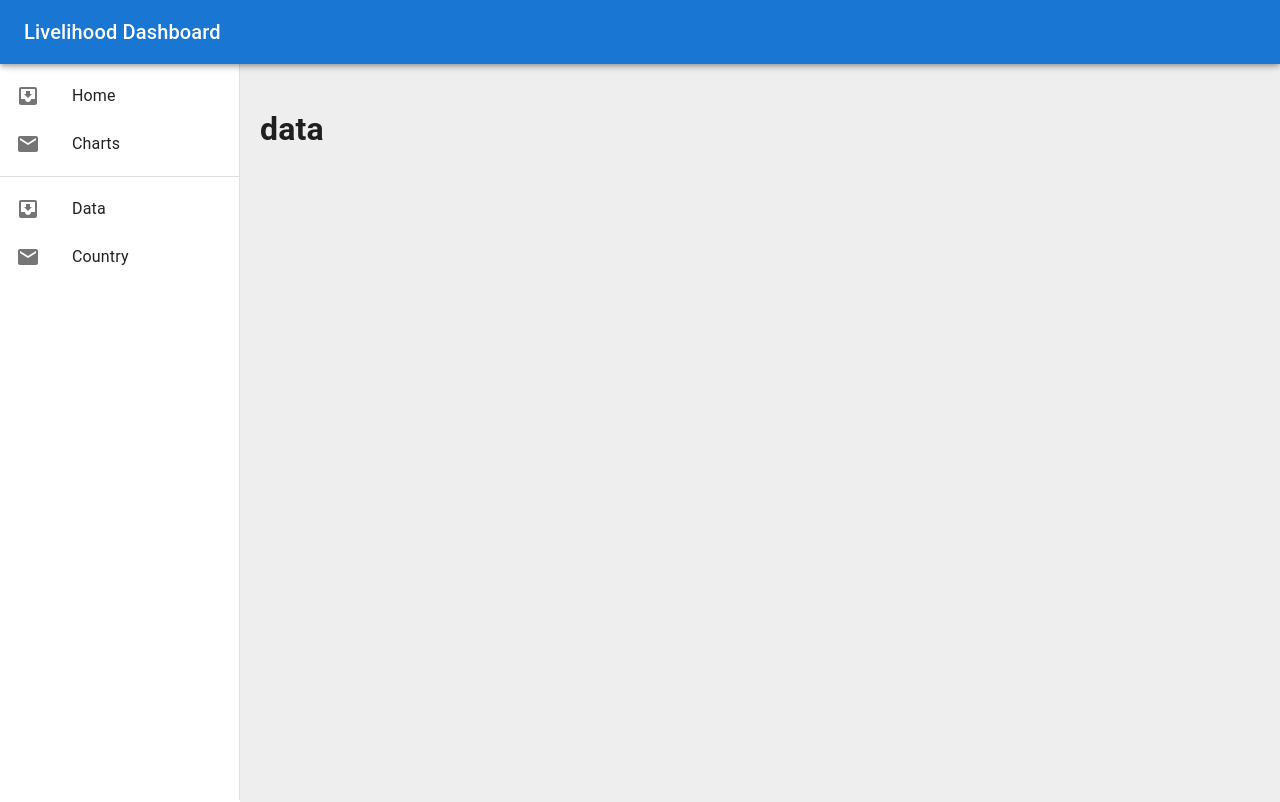
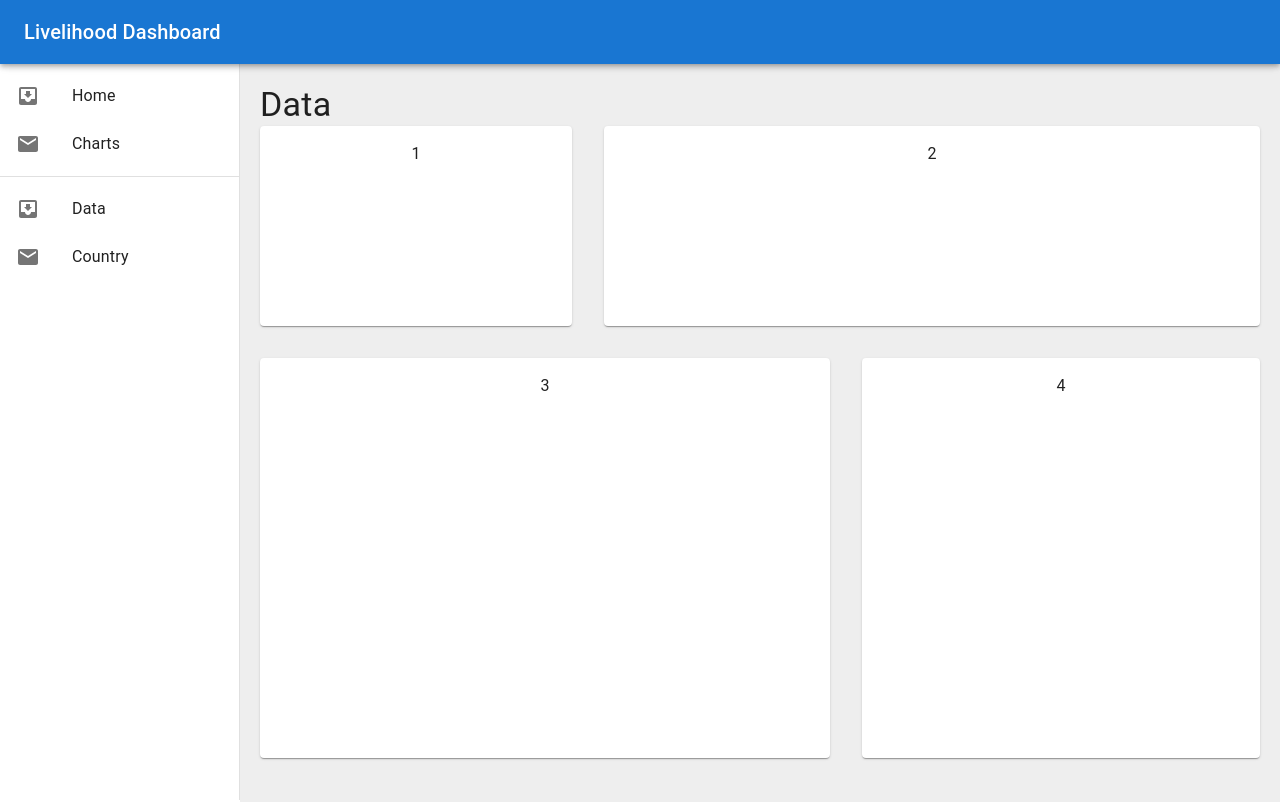
Before and after one commit to kartikmax/environment-data, a React (Vite) app in the folder frontend/: page /data in a window 1280 px wide. Shown: the top 802 px of the page. Built offline with nearby package versions, Linux system fonts and the light colour scheme.

Commit message:
added grid

```diff
--- a/frontend/src/App.jsx
+++ b/frontend/src/App.jsx
@@ -1,34 +1,10 @@
-import ListItemIcon from "@mui/material/ListItemIcon";
-import InboxIcon from "@mui/icons-material/MoveToInbox";
-import MailIcon from "@mui/icons-material/Mail";
-// import {MailIcon} from '@mui/icons-material'
-import {
-  Card,
-  Grid,
-  CardContent,
-  CardMedia,
-  CardActions,
-  Button,
-  Drawer,
-  AppBar,
-  CssBaseline,
-  Toolbar,
-  List,
-  Typography,
-  Divider,
-  ListItem,
-  ListItemButton,
-  ListItemText,
-  Box,
-} from "@mui/material";
-import { BarChart, PieChart } from "@mui/x-charts";
-import { BrowserRouter, Link, Route, Routes } from "react-router-dom";
+import { AppBar, CssBaseline, Toolbar, Typography } from "@mui/material";
+import { BrowserRouter, Route, Routes } from "react-router-dom";
 import Home from "./pages/Home";
 import Charts from "./pages/Charts";
 import Data from "./pages/Data";
 import Sidebar from "./components/Sidebar";
 
-const drawerWidth = 240;
 
 export default function App() {
   return (
--- a/frontend/src/pages/Charts.jsx
+++ b/frontend/src/pages/Charts.jsx
@@ -1,4 +1,5 @@
 import React from 'react'
+
 
 function Charts() {
   return (
--- a/frontend/src/pages/Data.jsx
+++ b/frontend/src/pages/Data.jsx
@@ -1,11 +1,41 @@
-import React from 'react'
+import { Box, Card, Grid, Paper, Typography } from "@mui/material";
+import { styled } from "@mui/material/styles";
+
+const Item = styled(Paper)(({ theme,ht }) => ({
+  backgroundColor: "#fff",
+  padding: theme.spacing(2),
+  textAlign: "center",
+  // color: "",
+  height: ht,
+  alignItems: "center",
+  justifyContent:'center'
+}));
 
 function Data() {
   return (
-    <div>
-      <h1>data</h1>
-    </div>
-  )
+    <>
+      <Typography variant="h4"> Data </Typography>
+      <Box xs={{ flexGrow: 1 }} >
+        <Grid container spacing={4}>
+          <Grid item xs={4}>
+            <Item ht={200}> 1 </Item>
+          </Grid>
+          <Grid  item xs={8}>
+            <Item ht={200}> 2 </Item>
+            {/* <Item> 2 </Item> */}
+          </Grid>
+          <Grid item xs={7}>
+            <Item ht={400}> 3 </Item>
+          </Grid>
+
+          <Grid  item xs={5}>
+            <Item ht={400}> 4 </Item>
+          </Grid>
+
+        </Grid>
+      </Box>
+    </>
+  );
 }
 
-export default Data
+export default Data;
--- a/frontend/src/pages/Home.jsx
+++ b/frontend/src/pages/Home.jsx
@@ -38,19 +38,19 @@ import { tidy, summarize, deviation } from "@tidyjs/tidy";
 const counterData1 = {
   intentsity: {
     number: "N.A",
-    title: "Total Intensity",
+    title: "Intensity",
     backgroundColor: "#009688",
     icon: <SpeedIcon sx={{ fontSize: 55 }} />,
   },
   likelihood: {
     number: "N.A",
-    title: "Total Likelihood",
+    title: "Likelihood",
     backgroundColor: "#ec407a",
     icon: <ThumbUpIcon sx={{ fontSize: 55 }} />,
   },
   relevance: {
     number: "N.A",
-    title: "Total Relevance",
+    title: "Relevance",
     backgroundColor: "#9c27b0",
     icon: <BorderColorIcon sx={{ fontSize: 55 }} />,
   },
@@ -65,7 +65,7 @@ const counterData1 = {
 function Home() {
   const [counterData, setCounterData] = useState(counterData1);
 
-  const [dataLimit, setDataLimit] = useState(5);
+  const [dataLimit, setDataLimit] = useState(100);
   const [sector, setSector] = useState("Energy");
   const [sectorData, setSectorData] = useState([6, 6, 6, 6, 16]);
   const [sectorDataLabels, setSectorDataLabels] = useState([
@@ -118,7 +118,7 @@ function Home() {
     };
 
     fetchData();
-  }, [dataLimit]);
+  }, [dataLimit,sector]);
 
   useEffect(() => {
     const fetchDataIntensity = async () => {
@@ -138,14 +138,14 @@ function Home() {
   }, [dataLimit, sector]);
 
   const handleChange = (event) => {
-    console.log(event.target.value);
+    // console.log(event.target.value);
 
     setDataLimit(event.target.value);
-    console.log(dataLimit);
+    // console.log(dataLimit);
   };
 
   const handleChangeIntensity = (event) => {
-    console.log(event.target.value);
+    // console.log(event.target.value);
     setSector(event.target.value);
   };
 
```
